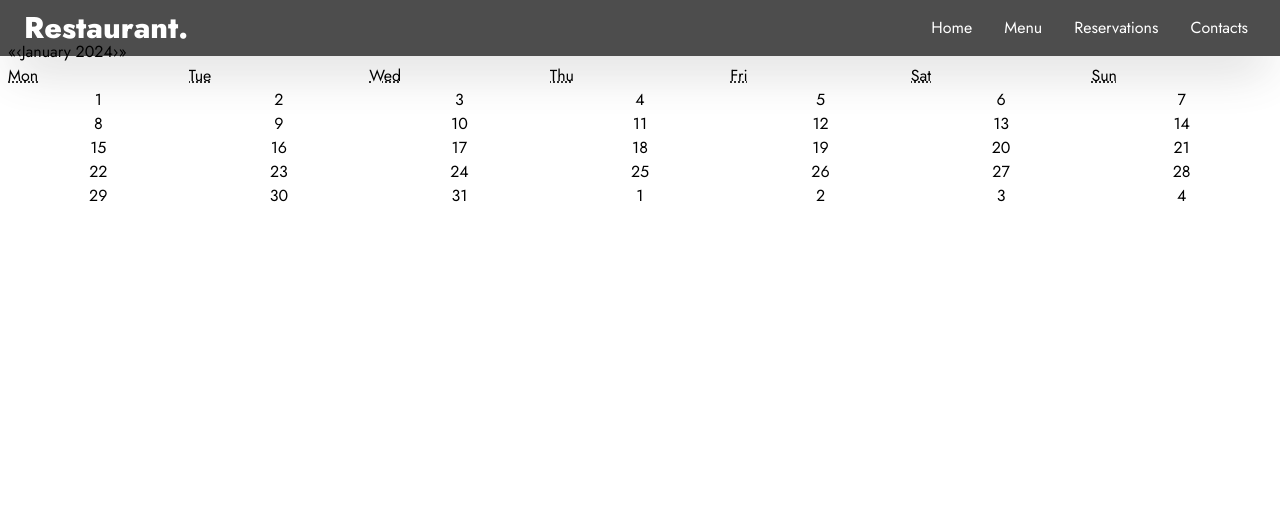
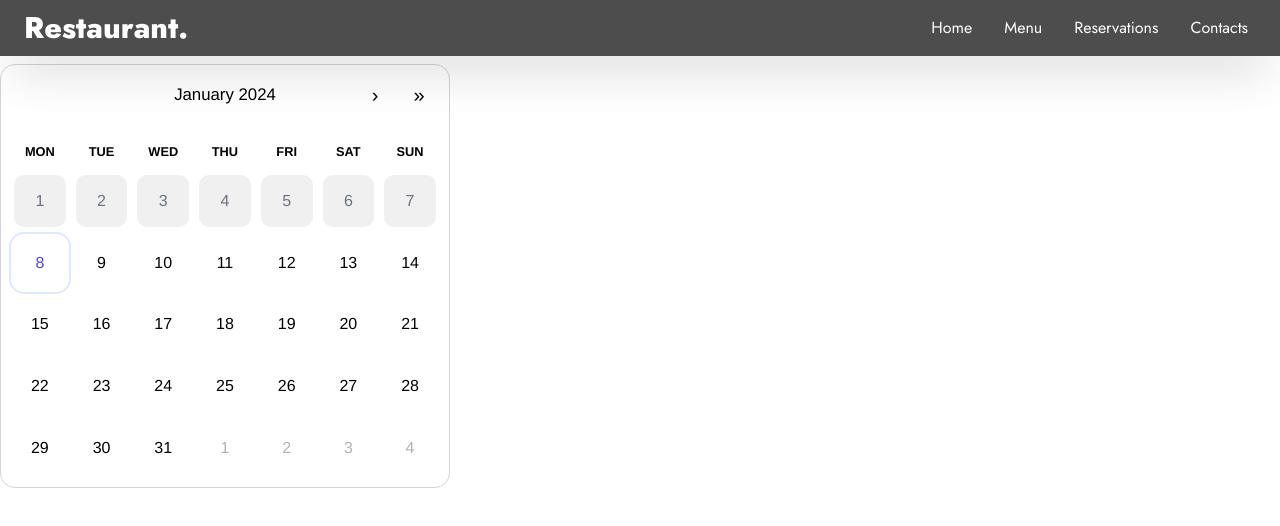
Before and after one commit to KaeMrn/Display-website, a React (Vite) app: page /reservations in a window 1280 px wide. Shown: the top 526 px of the page. Built offline with nearby package versions, Linux system fonts and the light colour scheme.

Commit message:
calendar

```diff
--- a/src/App.jsx
+++ b/src/App.jsx
@@ -8,6 +8,7 @@
 import Intro from './components/Home/Intro'
 import Reservations from './components/Reserve/Reservations';
 import Footer from './components/Home/Footer';
+import './components/Reserve/Calendar.css'
 
 function App() {
 
--- /dev/null
+++ b/src/components/Reserve/Calendar.css
@@ -0,0 +1,177 @@
+.react-calendar {
+  width: 450px;
+  max-width: 100%;
+  background: white;
+  border-radius: 15px;
+  border: 1px solid rgb(209 213 219);
+  font-family: Manrope, Helvetica, sans-serif;
+  line-height: 1.125em;
+}
+.react-calendar--doubleView {
+  width: 700px;
+}
+.react-calendar--doubleView .react-calendar__viewContainer {
+  display: flex;
+  margin: -0.5em;
+}
+.react-calendar--doubleView .react-calendar__viewContainer > * {
+  width: 50%;
+  margin: 0.5em;
+}
+.react-calendar,
+.react-calendar *,
+.react-calendar *:before,
+.react-calendar *:after {
+  -moz-box-sizing: border-box;
+  -webkit-box-sizing: border-box;
+  box-sizing: border-box;
+}
+
+/* Custom Navigation Styles */
+@media screen and (max-width: 500px) {
+  .react-calendar__navigation__prev2-button,
+  .react-calendar__navigation__prev-button {
+    display: none;
+  }
+  .react-calendar__navigation__label {
+    padding-left: 1rem;
+    text-align: left;
+  }
+}
+
+.react-calendar button {
+  margin: 0;
+  border: 0;
+  outline: none;
+}
+.react-calendar button:enabled:hover {
+  cursor: pointer;
+}
+.react-calendar__navigation {
+  display: flex;
+  height: 44px;
+  margin-bottom: 1em;
+}
+.react-calendar__navigation button {
+  min-width: 44px;
+  background: none;
+}
+.react-calendar__navigation button:disabled {
+  visibility: hidden;
+  background-color: #f0f0f0;
+}
+.react-calendar__navigation button:enabled:hover,
+.react-calendar__navigation button:enabled:focus {
+  background-color: #e6e6e6;
+}
+.react-calendar__month-view__weekdays {
+  color: #000;
+  text-align: center;
+  text-transform: uppercase;
+  font-weight: 700;
+  font-size: 0.8em;
+}
+/* Each day should be round when hovered */
+.react-calendar__month-view__days__day {
+  padding: 5px;
+  background-clip: content-box !important;
+  border-radius: 15px !important;
+}
+
+.react-calendar__navigation__label__labelText {
+  font-weight: 500;
+  font-size: 1.05em;
+}
+.react-calendar__navigation__label {
+  pointer-events: none;
+}
+
+.react-calendar__navigation__arrow {
+  background-color: #fff;
+  padding: 7px;
+  background-clip: content-box !important;
+  border-radius: 50px;
+  font-size: 1.25em;
+}
+.react-calendar__navigation__arrow:hover {
+  background-color: rgb(107 114 128);
+}
+
+/* If you do not wish to show weekends */
+
+/*
+.react-calendar__month-view__days > .react-calendar__tile,
+.react-calendar__month-view__weekdays__weekday {
+  flex-basis: 20% !important;
+  max-width: 20% !important;
+}
+
+.react-calendar__month-view__weekdays__weekday:nth-child(6),
+.react-calendar__month-view__weekdays__weekday:nth-child(7) {
+  display: none !important;
+}
+
+.react-calendar__month-view__days__day--weekend {
+  display: none !important;
+}
+*/
+
+.react-calendar__month-view__weekdays__weekday {
+  padding: 0.75em;
+}
+.react-calendar__month-view__weekdays__weekday abbr {
+  text-decoration: none;
+}
+.react-calendar__month-view__weekNumbers .react-calendar__tile {
+  display: flex;
+  align-items: center;
+  justify-content: center;
+  font-size: 0.75em;
+  font-weight: bold;
+}
+.react-calendar__month-view__days__day--neighboringMonth {
+  color: #b3b3b3;
+}
+.react-calendar__year-view .react-calendar__tile,
+.react-calendar__decade-view .react-calendar__tile,
+.react-calendar__century-view .react-calendar__tile {
+  padding: 2em 0.5em;
+}
+.react-calendar__tile {
+  aspect-ratio: 1/1;
+  max-width: 100%;
+  background: none;
+  text-align: center;
+}
+.react-calendar__tile:disabled {
+  background-color: #f0f0f0;
+  color: rgb(107 114 128);
+}
+.react-calendar__tile:enabled:hover,
+.react-calendar__tile:enabled:focus {
+  background-color: rgb(238 242 255);
+}
+.react-calendar__tile--now {
+  border-radius: 15px;
+  border: 2px solid rgb(219 234 254) !important;
+  color: #4f46e5;
+}
+.react-calendar__tile--now:enabled:hover,
+.react-calendar__tile--now:enabled:focus {
+  background-color: rgb(238 242 255);
+}
+.react-calendar__tile--hasActive {
+  background: #76baff;
+}
+.react-calendar__tile--hasActive:enabled:hover,
+.react-calendar__tile--hasActive:enabled:focus {
+  background: #a9d4ff;
+}
+.react-calendar__tile--active:enabled:hover,
+.react-calendar__tile--active:enabled:focus {
+  background: #000;
+  color: white;
+}
+.react-calendar--selectRange .react-calendar__tile--hover {
+  background-color: rgb(238 242 255);
+}
--- a/src/components/Reserve/Calendar.jsx
+++ b/src/components/Reserve/Calendar.jsx
@@ -3,7 +3,7 @@
 
 export default function Calendar(){
     return(
-        <div>
+        <div className="mt-16">
             <ReactCalendar minDate={new Date()}
             className = 'REACT-CALENDAR p-2'
             view='month'
```
